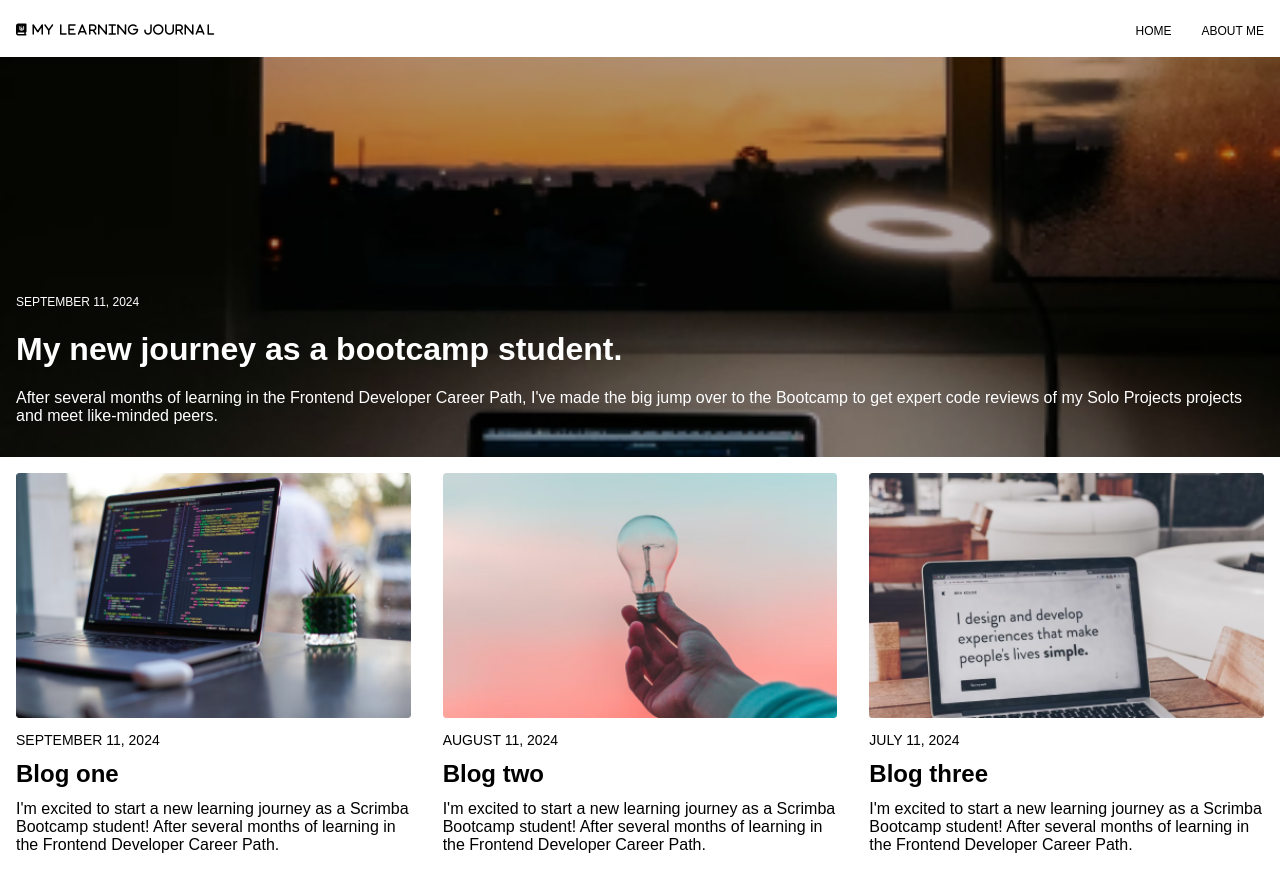
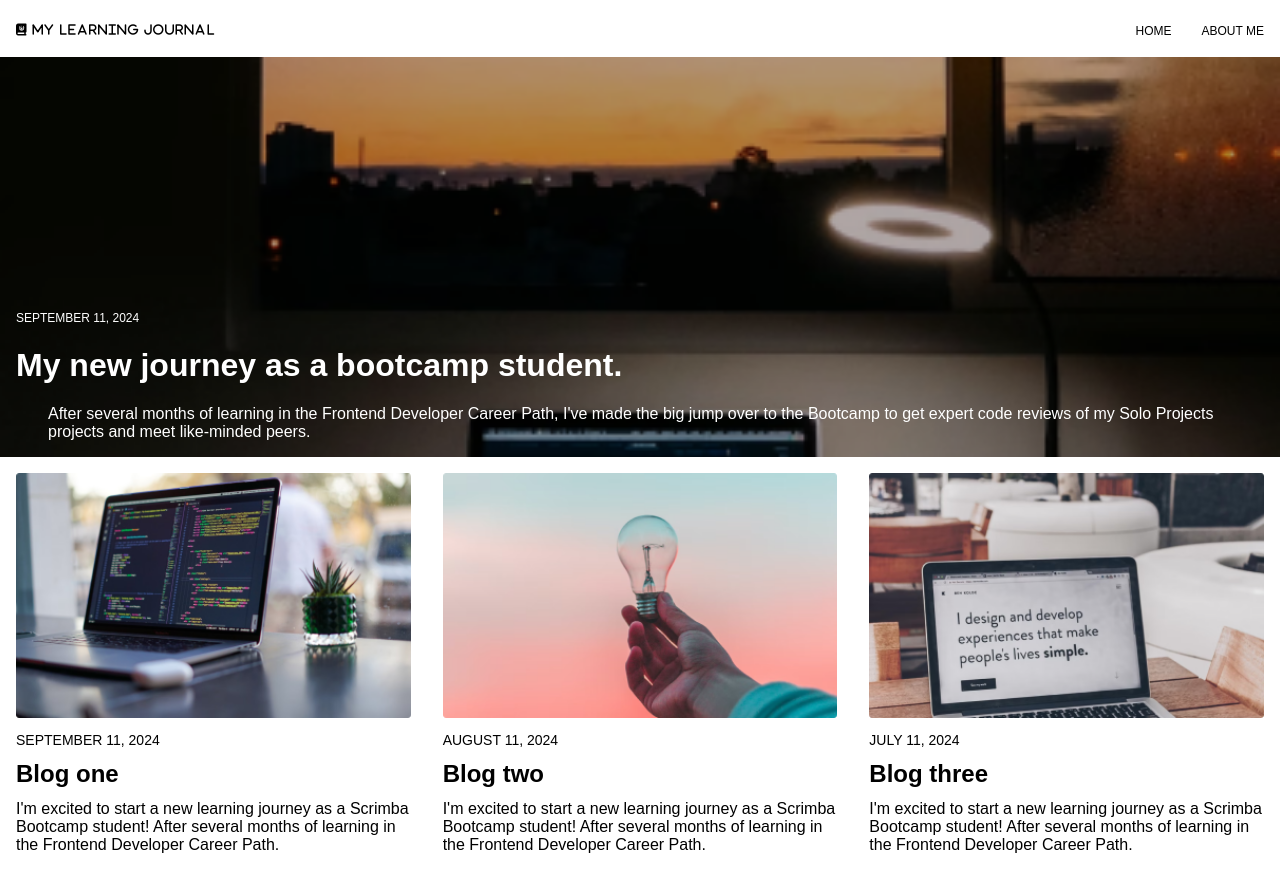
Before and after one commit to Xavirocha09/roku-blog, a website built with Vite: page index.html in a window 1280 px wide. Shown: the top 873 px of the page. Built offline with nearby package versions, Linux system fonts and the light colour scheme.

Commit message:
Changes to text container and hero-text-container p to add 2em of padding tot he left and right

```diff
--- a/css/style.css
+++ b/css/style.css
@@ -179,6 +179,10 @@ IPADS
     display: none;
 }
 
+.hero-text-container p, .text-container{
+    margin: 0 2em;
+}
+
 .about-hero-container{
     display:inline;
 }
```
